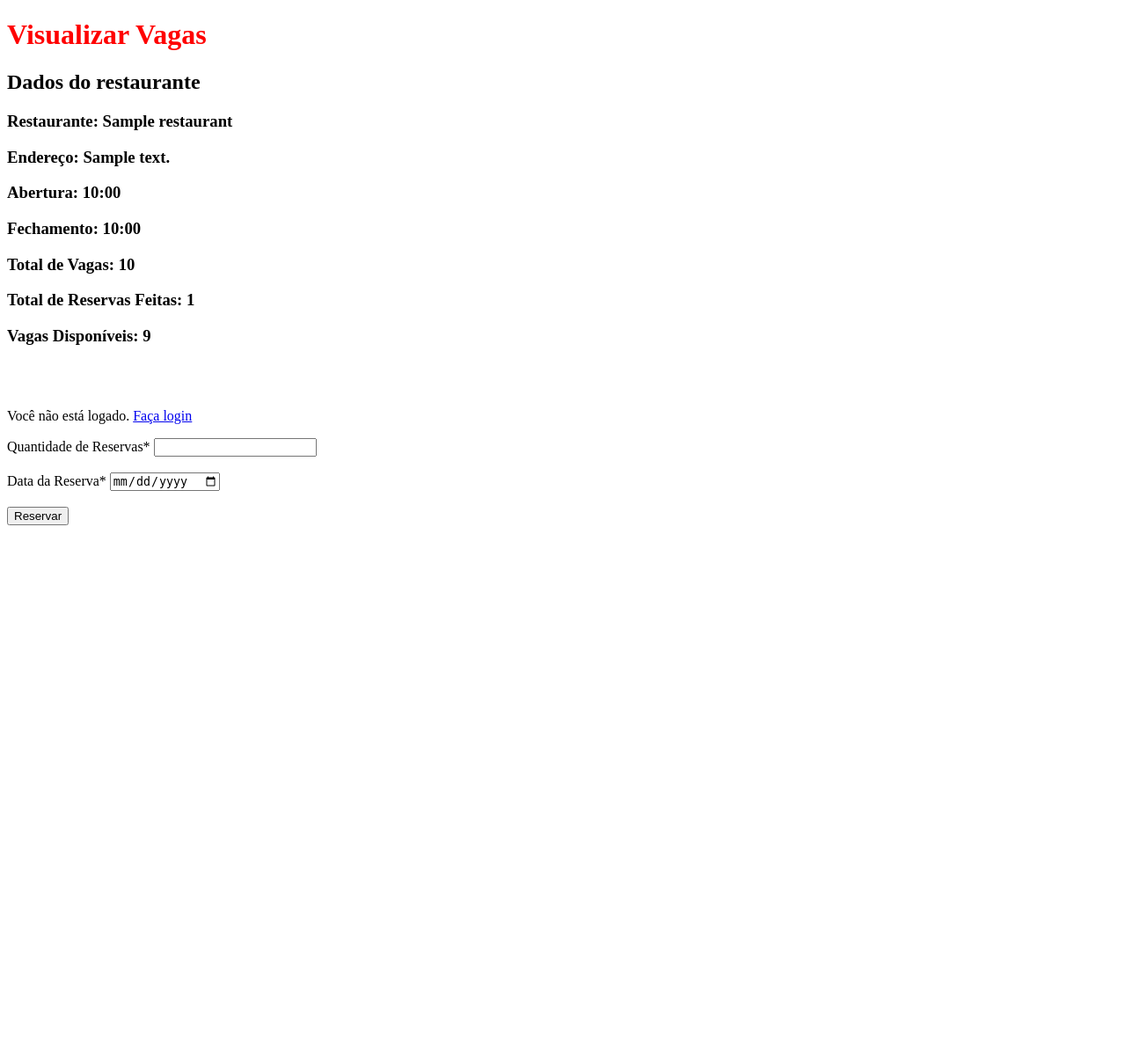
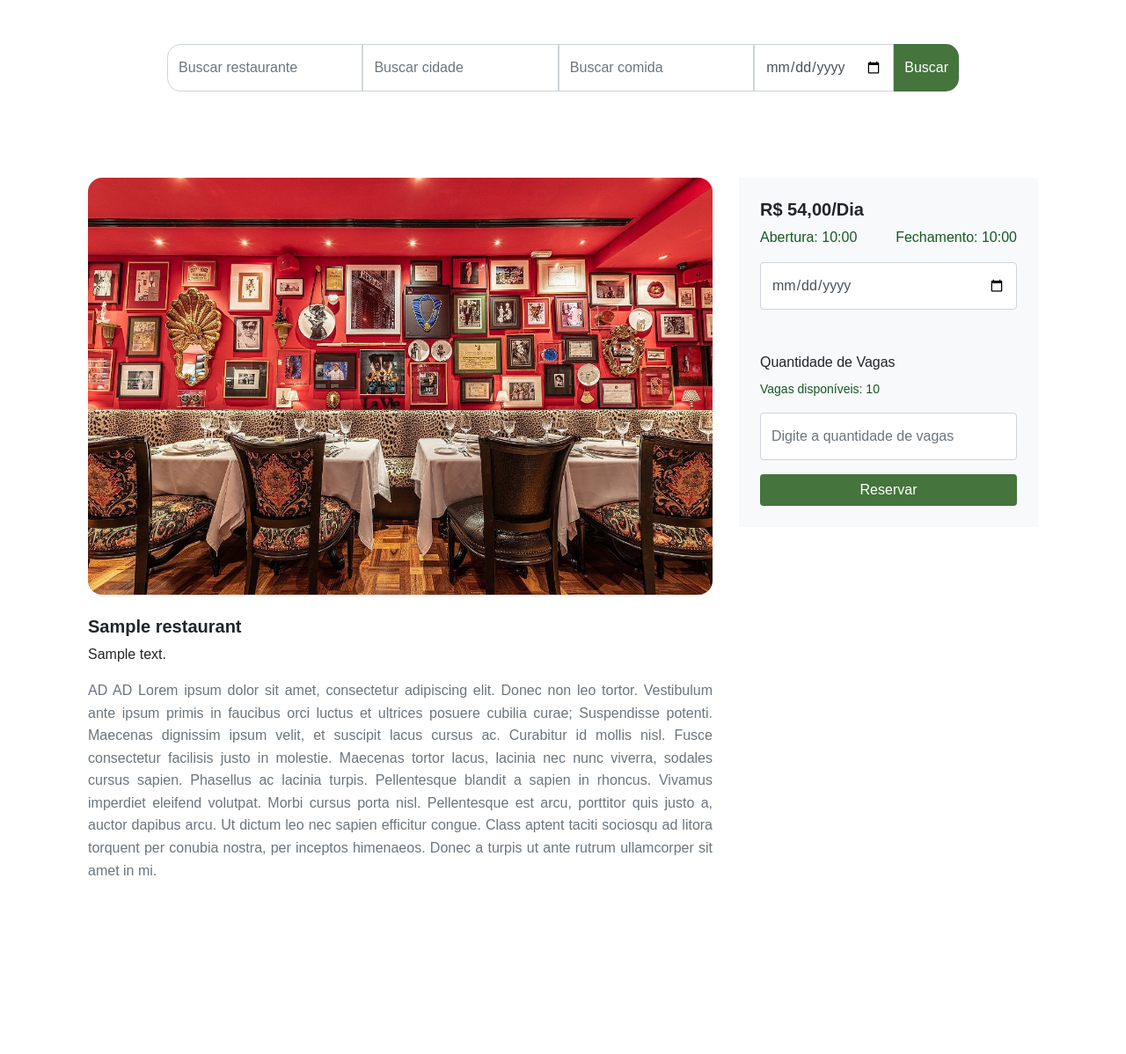
Before and after one commit to Thiago1803/EventosRestaurantesDjango, a Django app: page /vagas/ver_vagas/1/ in a window 1280 px wide. Shown: the whole page at 88% size. Before the commit the page ends 597 px from the top, so only its background shows below. Run offline with Django 5.2, Linux system fonts and the light colour scheme; tables that the repository leaves empty hold one stand-in row (values such as "Sample post"); parts of the project's set-up code (start-up, migrations or seed data) failed here and were passed over; some libraries are stand-ins or nearby versions.

Commit message:
feat: create details vacancy

```diff
--- a/reservations/templates/ver_vagas.html
+++ b/reservations/templates/ver_vagas.html
@@ -7,24 +7,22 @@
         <title>Tag title</title>
         <meta charset="UTF-8">
         <meta name="viewport" content="width=device-width, initial-scale=1.0">
-        <link rel="stylesheet" href="{% static 'reservations/css/main.css' %}">
+        <link rel="stylesheet" href="https://stackpath.bootstrapcdn.com/bootstrap/4.5.2/css/bootstrap.min.css" integrity="sha384-JcKb8q3iqJ61gNV9KGb8thSsNjpSL0n8PARn9HuZOnIxN0hoP+VmmDGMN5t9UJ0Z" crossorigin="anonymous">
+        <link rel="stylesheet" href="{% static 'styles.css' %}">
+
     </head>
 
     <body>
-        <h1>Visualizar Vagas</h1>
+        <div id="search-container-details">
+            {% include "components/search.html" %}
+        </div>
 
-        <h2>Dados do restaurante</h2>
-        <h3>Restaurante: {{restaurante.name}}</h3>
-        <h3>Endereço: {{restaurante.address}}</h3>
-        <h3>Abertura: {{restaurante.opening_time}}</h3>
-        <h3>Fechamento: {{restaurante.closing_time}}</h3>
-        <h3>Total de Vagas: {{total_vagas}}</h3>
-        <h3>Total de Reservas Feitas: {{total_reservas}}</h3>
-        <h3>Vagas Disponíveis: {{vagas_disponiveis}}</h3>
+        {% include "components/vacancy_details.html" with restaurante=restaurante %}
 
 
         <br><br>
 
+        {% comment %}
             {% if cliente.is_authenticated %}
                 <h2>Dados de quem está reservando</h2>
                 <h3>Quem é: {{cliente.first_name}}</h3>
@@ -32,24 +30,8 @@
             {% else %}
                 <p>Você não está logado. <a href="/auth/login/">Faça login</a></p>
             {% endif %}
+        {% endcomment %}
 
 
-        <form method="POST" action="/vagas/reservar/{{ restaurante.id }}/">
-            {% csrf_token %}
-
-            <input type="hidden" name="restaurante" value="{{ restaurante.id }}">
-
-            <label for="number_reservations">Quantidade de Reservas*</label>
-            <input id="number_reservations" name="number_reservations" type="number" min="1" required>
-
-            <br><br>
-
-            <label for="date_reservation">Data da Reserva*</label>
-            <input id="date_reservation" name="date_reservation" type="date" required>
-
-            <br><br>
-
-            <button type="submit">Reservar</button>
-        </form>
     </body>
 </html>
--- /dev/null
+++ b/templates/components/vacancy_details.html
@@ -0,0 +1,71 @@
+{% load static %}
+
+<div class="container my-5" data-param="{{ restaurante.param }}">
+    <div class="row">
+        <!-- Principal Content (Imagem + Descrição) -->
+        <div class="col-md-8">
+            <div class="vacancy_details_img position-relative mb-4">
+                <!-- Imagem Principal -->
+                <img src="{% static 'img/restaurante_example.png' %}" alt="Imagem do card" class="img-fluid"
+                    style="height: auto;" />
+            </div>
+
+            <div class="content">
+                <!-- Título e Avaliação -->
+                <h5 class="vacancy_details_title fw-bold">{{ restaurante.name }}</h5>
+                <p class="card-text">{{ restaurante.address }} <i class="bi bi-star-fill" style="color: gold;"></i></p>
+
+                <!-- Descrição -->
+                <p class="vacancy_details_description card-text text-muted">
+                    AD AD Lorem ipsum dolor sit amet, consectetur adipiscing elit. Donec non leo tortor. Vestibulum ante
+                    ipsum primis in faucibus orci luctus et ultrices posuere cubilia curae; Suspendisse potenti.
+                    Maecenas dignissim ipsum velit, et suscipit lacus cursus ac. Curabitur id mollis nisl. Fusce
+                    consectetur facilisis justo in molestie. Maecenas tortor lacus, lacinia nec nunc viverra, sodales
+                    cursus sapien. Phasellus ac lacinia turpis. Pellentesque blandit a sapien in rhoncus. Vivamus
+                    imperdiet eleifend volutpat. Morbi cursus porta nisl. Pellentesque est arcu, porttitor quis justo a,
+                    auctor dapibus arcu. Ut dictum leo nec sapien efficitur congue. Class aptent taciti sociosqu ad
+                    litora torquent per conubia nostra, per inceptos himenaeos. Donec a turpis ut ante rutrum
+                    ullamcorper sit amet in mi.
+                </p>
+
+            </div>
+        </div>
+
+        <!-- Aside com Calendário -->
+        <div class="col-md-4 aside_detail">
+            <aside class="bg-light p-4">
+                <form method="POST" action="/vagas/reservar/{{ restaurante.id }}/">
+                    {% csrf_token %}
+                    <input type="hidden" name="restaurante" value="{{ restaurante.id }}">
+
+                    <h5 class="fw-bold">R$ 54,00/Dia</h5>
+                    <div class="row d-flex justify-content-between primary-color ">
+                        <p>Abertura: {{restaurante.opening_time}}</p>
+                        <p>Fechamento: {{restaurante.closing_time}}</p>
+                    </div>
+
+                    <div class="calendar">
+                        <!-- Calendário Bootstrap 5 -->
+                        <input type="date" class="form-control"  id="date_reservation" name="date_reservation" required/>
+                    </div>
+
+                    <div class="mt-5">
+                        <!-- Campo para quantidade de vagas -->
+                        <label for="vagas" class="form-label">Quantidade de Vagas</label>
+                        <p class="vacancy_total fs-6">Vagas disponíveis: {{10}}</p>
+
+                        <input type="number" class="form-control" id="number_reservations" name="number_reservations" min="1" max="{10 }"
+                            placeholder="Digite a quantidade de vagas" required />
+                    </div>
+
+                    <!-- Botão de submit -->
+                    <div class="mt-3">
+                        <button type="submit" class="btn btn-primary w-100">Reservar</button>
+                    </div>
+                </form>
+
+            </aside>
+        </div>
+
+    </div>
+</div>
--- a/templates/static/styles.css
+++ b/templates/static/styles.css
@@ -356,3 +356,51 @@ footer p {
 .btn-form-control{
     height: 54px;
 }
+
+
+.vacancy_details_img{
+    background-color: #45743D;
+    border-radius: 1.5rem;
+}
+
+.vacancy_details_img img{
+    border-radius: 1rem;
+}
+
+.vacancy_details_title{
+    font-weight: bold;
+}
+
+.vacancy_details_description {
+    text-align: justify;
+    line-height: 1.6; /* Ajuste o valor conforme necessário */
+}
+
+#search-container-details{
+    background-size: cover;
+    background-position: center;
+    padding: 50px;
+    text-align: center;
+    justify-items: center;
+}
+
+
+.vacancy_total{
+    font-size: 14px;
+    color: #155724!important;
+}
+
+
+.primary-color{
+    color: #155724!important;
+}
+
+.fw-bold{
+    font-weight: 600;
+}
+
+.aside_detail{
+    height: 470px;
+    position: sticky;
+    top: 30px;
+}
```
Lines whose indentation alone changed are shown as unchanged.
